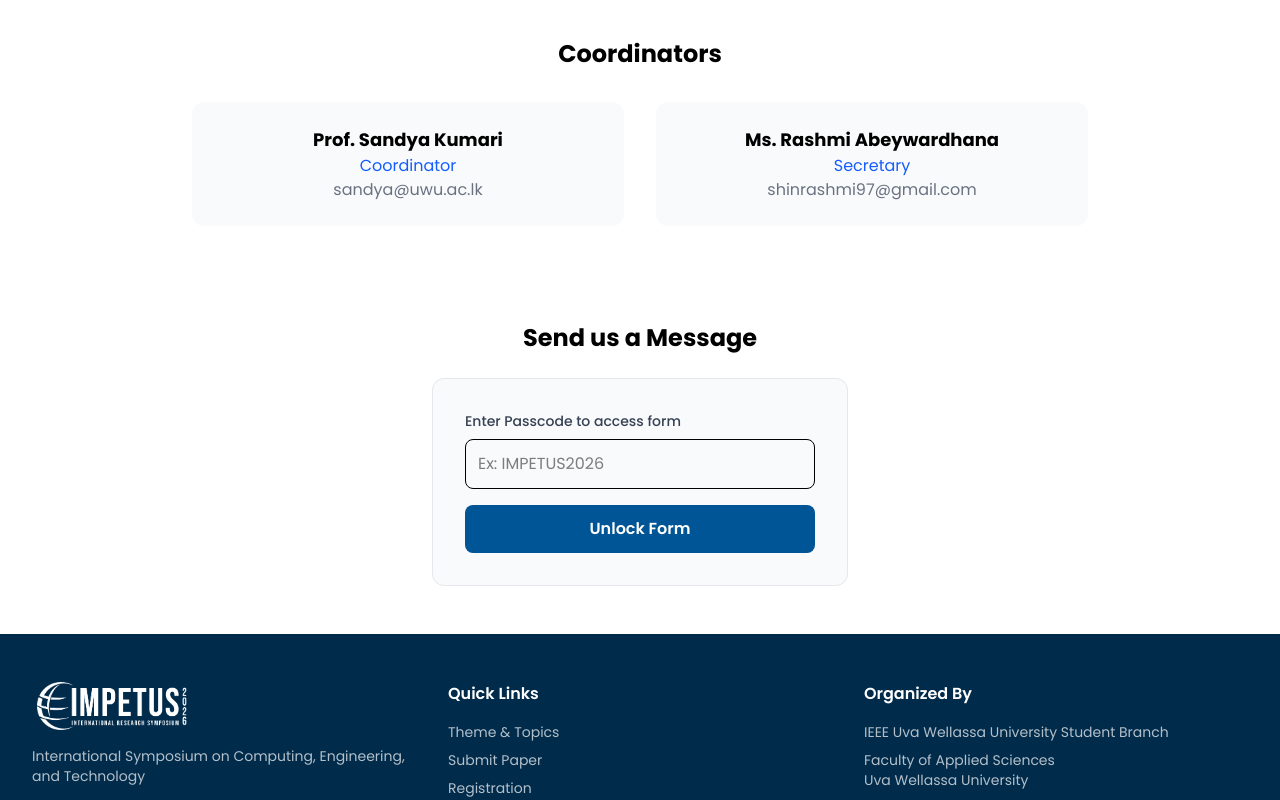
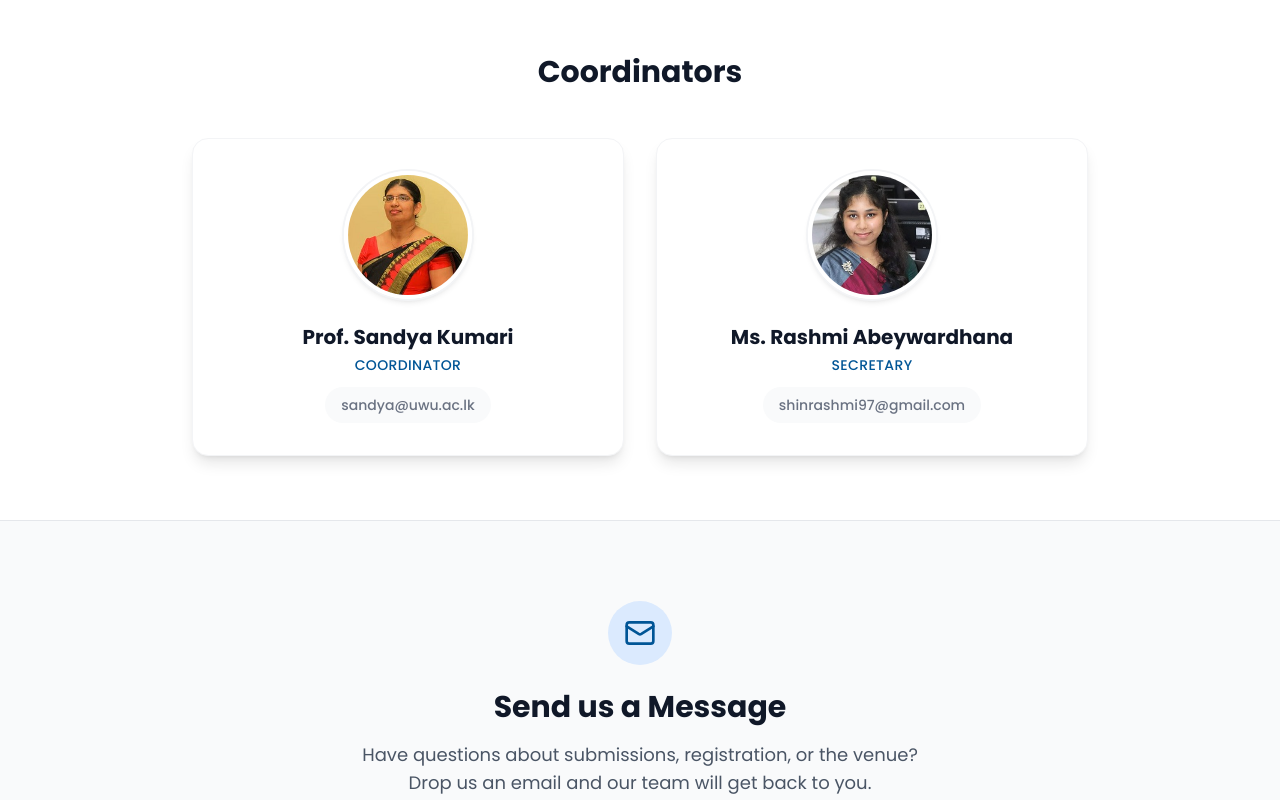
Before and after one commit to geeganage-yeran/Impetus_2026, a React (Vite) app: page /contact in a window 1280 px wide. Shown: the part 600-1400 px from the top of the page. Built offline with nearby package versions, Linux system fonts and the light colour scheme.

Commit message:
add images to contact page

```diff
--- a/src/pages/Committe.jsx
+++ b/src/pages/Committe.jsx
@@ -14,6 +14,7 @@ const programCommittee = [
   { name: "Prof. E. M. U. W. J. B. Ekanayake", role: "Program Chair", img: "/committee/ekanayake.jpg" },
   { name: "Dr. H. M. S. N. Ariyadasa", role: "Editor-In-Chief", img: "/committee/Ariyadasa.jpg" },
   { name: "Dr. N. P. Samarasinghe", role: "Co-Editor", img: "/committee/Samarasinghe.jpg" },
+  { name: "Ms. Rashmi Abeywardhana", role: "Secretary", img: "/committee/rashmi.jpg" },
   { name: "Ms. D. P. Jayathunga", role: "Academic Treasurer", img: "/committee/poornima.jpg" },
   { name: "Mr. S. J. M. D. P. Samarakoon", role: "Student Activities Chair", img: "/committee/deepal.jpg" },
 ];
--- a/src/pages/Contact.jsx
+++ b/src/pages/Contact.jsx
@@ -1,20 +1,24 @@
-import React, { useState } from 'react';
-import ContactSection from '../components/ContactSection'; // Import your existing design
+import React from 'react';
+import ContactSection from '../components/ContactSection';
+import { Mail } from 'lucide-react'; // Ensure you have lucide-react installed, or use a standard svg
 
 export default function Contact() {
-  const [passcode, setPasscode] = useState('');
-  const [isAuthenticated, setIsAuthenticated] = useState(false);
-  const [error, setError] = useState('');
 
-  const handleAuth = (e) => {
-    e.preventDefault();
-    if (passcode === 'IMPETUS2026') {
-      setIsAuthenticated(true);
-      setError('');
-    } else {
-      setError('Invalid Access Code');
+  // defined data here for cleaner JSX
+  const coordinators = [
+    {
+      name: "Prof. Sandya Kumari",
+      role: "Coordinator",
+      email: "sandya@uwu.ac.lk",
+      img: "/committee/kumari.jpg"
+    },
+    {
+      name: "Ms. Rashmi Abeywardhana",
+      role: "Secretary",
+      email: "shinrashmi97@gmail.com",
+      img: "/committee/rashmi.jpg"
     }
-  };
+  ];
 
   return (
     <div className="pt-20">
@@ -22,57 +26,65 @@ export default function Contact() {
       <ContactSection />
 
       {/* Coordinator Info Section */}
-      <div className="max-w-7xl mx-auto px-4 py-12">
-        <h2 className="text-2xl font-bold text-center mb-8">Coordinators</h2>
-        <div className="grid md:grid-cols-2 gap-8 max-w-4xl mx-auto text-center">
-            <div className="p-6 bg-gray-50 rounded-xl">
-                <h3 className="font-bold text-lg">Prof. Sandya Kumari</h3>
-                <p className="text-blue-600">Coordinator</p>
-                <p className="text-gray-500">sandya@uwu.ac.lk</p>
+      <div className="max-w-7xl mx-auto px-4 py-16">
+        <h2 className="text-3xl font-bold text-center text-gray-900 mb-12">
+          Coordinators
+        </h2>
+
+        <div className="grid md:grid-cols-2 gap-8 max-w-4xl mx-auto">
+          {coordinators.map((person, index) => (
+            <div key={index} className="bg-white p-8 rounded-2xl shadow-lg border border-gray-100 flex flex-col items-center text-center transition-transform hover:-translate-y-1">
+
+              {/* Image Circle */}
+              <div className="relative w-32 h-32 mb-6 rounded-full overflow-hidden border-4 border-white shadow-md ring-2 ring-gray-100">
+                <img
+                  src={person.img}
+                  alt={person.name}
+                  className="w-full h-full object-cover object-top"
+                  onError={(e) => {e.target.src = "https://i.pravatar.cc/150?u=99"}}
+                />
+              </div>
+
+              {/* Text Info */}
+              <h3 className="font-bold text-xl text-gray-900 mb-1">
+                {person.name}
+              </h3>
+              <p className="text-[#005596] font-medium uppercase tracking-wide text-sm mb-3">
+                {person.role}
+              </p>
+
+              <a
+                href={`mailto:${person.email}`}
+                className="text-gray-500 hover:text-[#005596] transition-colors font-medium bg-gray-50 px-4 py-2 rounded-full text-sm"
+              >
+                {person.email}
+              </a>
             </div>
-            <div className="p-6 bg-gray-50 rounded-xl">
-                <h3 className="font-bold text-lg">Ms. Rashmi Abeywardhana</h3>
-                <p className="text-blue-600">Secretary</p>
-                <p className="text-gray-500">shinrashmi97@gmail.com</p>
-            </div>
+          ))}
         </div>
       </div>
 
-      {/* Protected Form Section */}
-      <section className="py-12 bg-white">
-        <div className="max-w-md mx-auto px-4">
-          <h3 className="text-2xl font-bold text-center mb-6">Send us a Message</h3>
+      {/* NEW: Send Message Section (Email Link) */}
+      <section className="py-20 bg-gray-50 border-t border-gray-200">
+        <div className="max-w-3xl mx-auto px-4 text-center">
+          <div className="inline-flex items-center justify-center w-16 h-16 bg-blue-100 text-[#005596] rounded-full mb-6">
+            <Mail className="w-8 h-8" />
+          </div>
 
-          {!isAuthenticated ? (
-            <form onSubmit={handleAuth} className="bg-gray-50 p-8 rounded-xl border border-gray-200">
-              <label className="block text-sm font-medium text-gray-700 mb-2">
-                Enter Passcode to access form
-              </label>
-              <input
-                type="text"
-                className="w-full p-3 border rounded-lg mb-4 focus:ring-2 focus:ring-blue-500 outline-none"
-                placeholder="Ex: IMPETUS2026"
-                value={passcode}
-                onChange={(e) => setPasscode(e.target.value)}
-              />
-              {error && <p className="text-red-500 text-sm mb-4">{error}</p>}
-              <button type="submit" className="w-full bg-[#005596] text-white py-3 rounded-lg font-semibold">
-                Unlock Form
-              </button>
-            </form>
-          ) : (
-            <form className="space-y-4 animate-fade-in">
-              <div className="p-4 bg-green-50 text-green-700 rounded-lg text-sm mb-4">
-                Access Granted.
-              </div>
-              <input type="text" placeholder="Your Name" className="w-full p-3 border rounded-lg" />
-              <input type="email" placeholder="Your Email" className="w-full p-3 border rounded-lg" />
-              <textarea placeholder="Message" rows="4" className="w-full p-3 border rounded-lg"></textarea>
-              <button className="w-full bg-[#005596] text-white py-3 rounded-lg font-semibold hover:bg-[#00447a]">
-                Send Message
-              </button>
-            </form>
-          )}
+          <h3 className="text-3xl font-bold text-gray-900 mb-4">Send us a Message</h3>
+
+          <p className="text-gray-600 mb-8 text-lg">
+            Have questions about submissions, registration, or the venue? <br className="hidden md:block"/>
+            Drop us an email and our team will get back to you.
+          </p>
+
+          <a
+            href="mailto:impetus@ieee.uwu.ac.lk"
+            className="inline-flex items-center gap-3 bg-[#005596] text-white px-8 py-4 rounded-full font-bold text-lg hover:bg-[#00447a] transition-all shadow-lg hover:shadow-blue-900/20 transform hover:-translate-y-1"
+          >
+            <Mail className="w-5 h-5" />
+            impetus@ieee.uwu.ac.lk
+          </a>
         </div>
       </section>
     </div>
```
Also changed, not shown: public/committee/rashmi.jpg (added).
